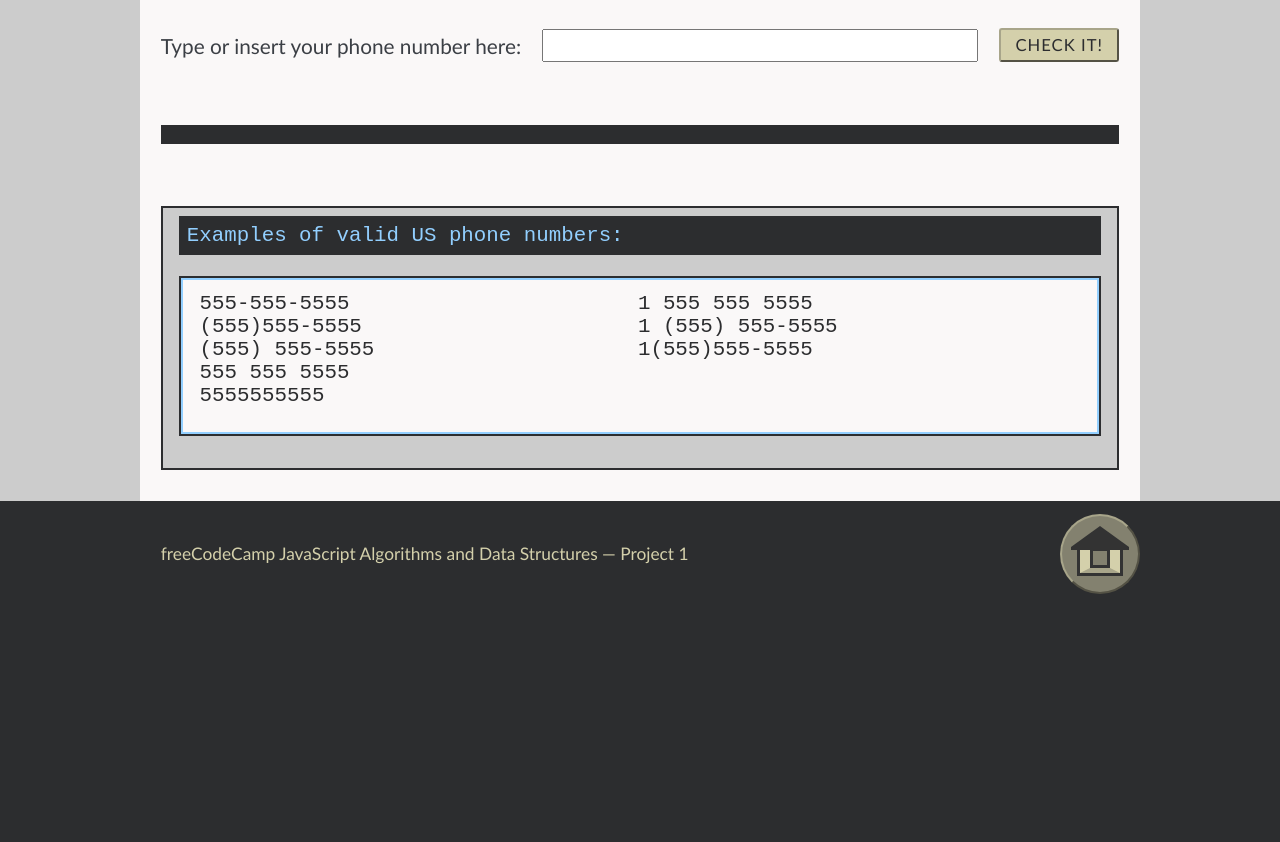
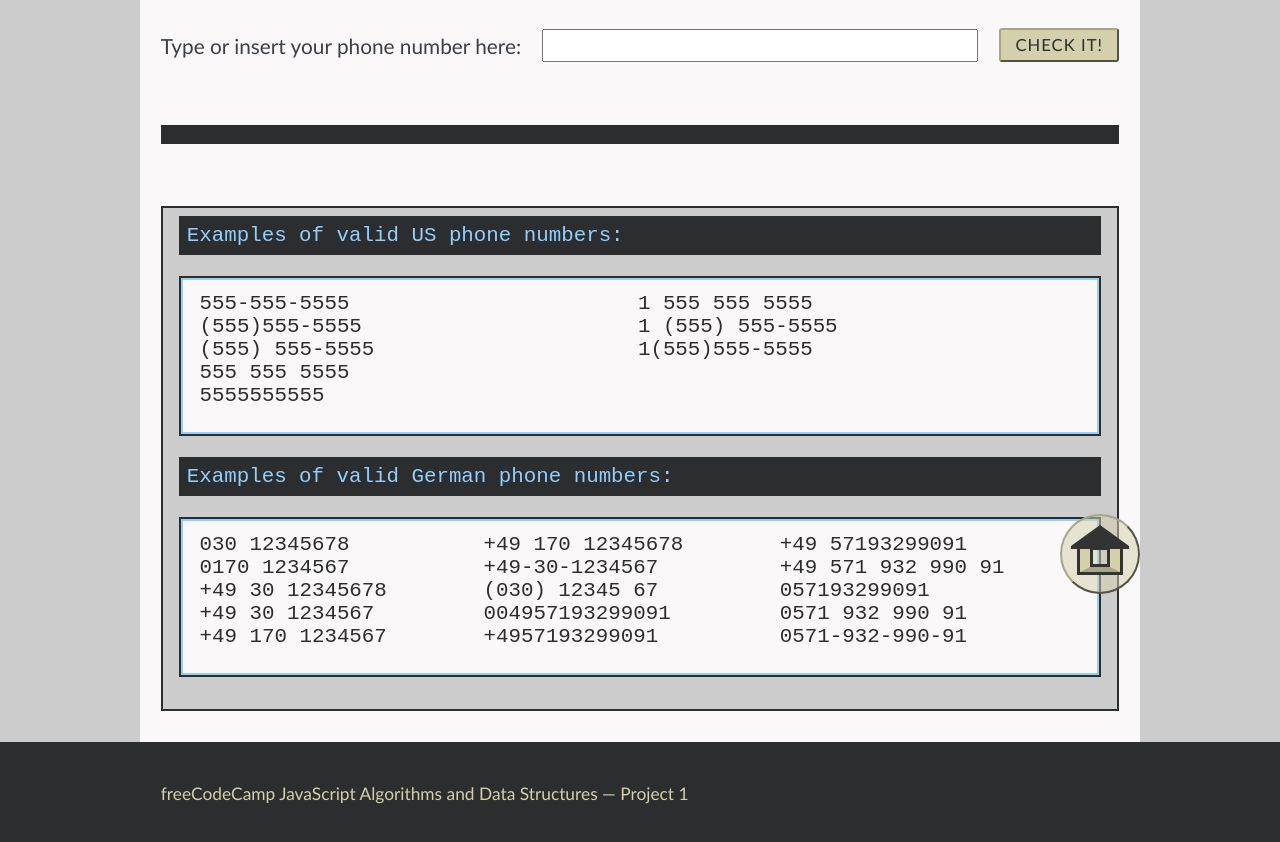
Before and after one commit to olhanotolga/freeCodeCamp-projects, a plain HTML site: page phone-number-validator/index.html in a window 1280 px wide. Shown: the part 174-1016 px from the top of the page. Before the commit the page ends 835 px from the top, so only its background shows below. Drawn offline with Linux system fonts and the light colour scheme.

Commit message:
add a regex pattern that validates German numbers

```diff
--- a/phone-number-validator/index.html
+++ b/phone-number-validator/index.html
@@ -33,7 +33,26 @@
                 <li>1 555 555 5555</li>
                 <li>1 (555) 555-5555</li>
                 <li>1(555)555-5555</li>
-            </ul>
+			</ul>
+			<p>Examples of valid German phone numbers:</p>
+            <ul class="valid-examples-list">
+				<li>030 12345678</li>
+                <li>0170 1234567</li>
+                <li>+49 30 12345678</li>
+                <li>+49 30 1234567</li>
+                <li>+49 170 1234567</li>
+                <li>+49 170 12345678</li>
+                <li>+49-30-1234567</li>
+				<li>(030) 12345 67</li>
+				<li>004957193299091</li>
+				<li>+4957193299091</li>
+				<li>+49 57193299091</li>
+				<li>+49 571 932 990 91</li>
+				<li>057193299091</li>
+				<li>0571 932 990 91</li>
+				<li>0571-932-990-91</li>
+			</ul>
+			<!-- not valid: +49 (0)30 12345-67 -->
         </section>
     </main>
 
--- a/phone-number-validator/script.js
+++ b/phone-number-validator/script.js
@@ -2,6 +2,30 @@ const inputField = document.getElementById("phone-input");
 const outputMessage = document.getElementById("output-message");
 const phoneNumberDisplay = document.getElementById("phone-number-to-check");
 const notSpan = document.querySelector(".not");
+
+const deTelephoneCheck = dePhoneNumberToValidate => {
+
+    outputMessage.classList.add("disappear");
+    phoneNumberDisplay.textContent = "";
+    notSpan.classList.remove("disappear");
+
+    const dePhonePatternRegex = /^((((((00)|\+)?(49)( |-)?)|(0))(\d{2,4}))|(\(0(\d{2,4})\)))( |-)?(\d{3})( |-)?(\d{2,3})( |-)?(\d{2})$/;
+
+    let isNumberValid = dePhonePatternRegex.test(dePhoneNumberToValidate);
+
+    outputMessage.classList.remove("disappear");
+    phoneNumberDisplay.textContent = dePhoneNumberToValidate;
+
+    if (isNumberValid) {
+        console.log("number is valid!");
+        // #output-message add class show-message
+
+        notSpan.classList.add("disappear");
+        // .not add class disappear
+    }
+
+    return isNumberValid;
+}
 
 const telephoneCheck = phoneNumberToValidate => {
 
```
Also changed, not shown: 1 other file.
